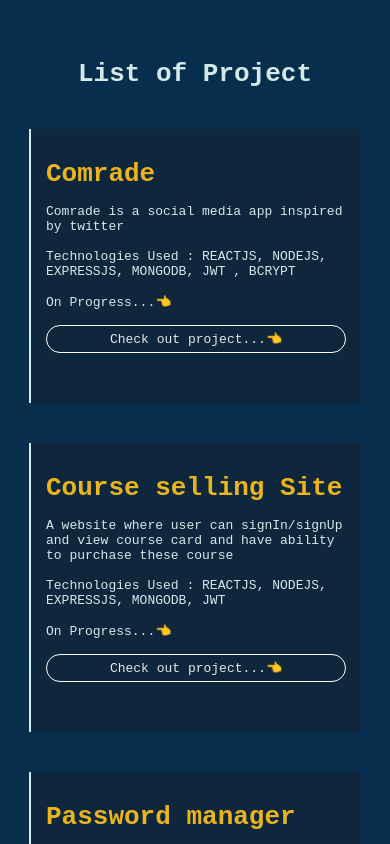
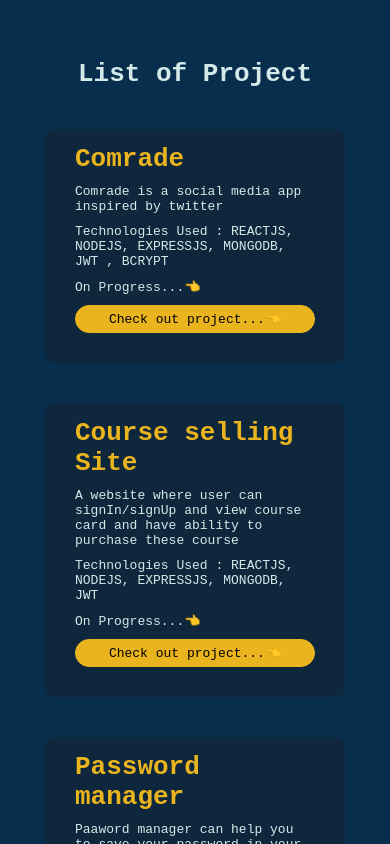
Before and after one commit to rahulgurjar247/Portfolio-rahul, a React (Vite) app: page /project in a window 390 px wide. Shown: the part 2200-3044 px from the top of the page. Built offline with nearby package versions, Linux system fonts and the light colour scheme.

Commit message:
Update Project card

```diff
--- a/src/component/otherCompo/projectcard/projectBox.jsx
+++ b/src/component/otherCompo/projectcard/projectBox.jsx
@@ -1,15 +1,25 @@
 import "./projectcard.css"
 import gsap from "gsap";
-import ScrollTrigger from "gsap/ScrollTrigger";
-import Flip from "gsap/Flip";
-import Draggable from "gsap/Draggable";
 
-gsap.registerPlugin(ScrollTrigger,Draggable,Flip)
-
-const ProjectCard = ({ heading, about, tech, status, url = "#" }) => {
+const ProjectCard = ({
+  heading,
+  about,
+  tech,
+  status,
+  url = "#",
+  ProjectImage = false,
+}) => {
   return (
     <>
       <div className="card">
+        {ProjectImage ? (
+          <div className="projectImage">
+            <img src={ProjectImage} className="projectImage" />
+          </div>
+        ) : (
+          <div></div>
+        )}
+        <div className="project-data">
           <h1>{heading}</h1>
           <p>{about}</p>
           <p>
@@ -28,6 +38,7 @@ const ProjectCard = ({ heading, about, tech, status, url = "#" }) => {
             <a href={url}>Check out project...👈 </a>
           </li>
         </div>
+      </div>
     </>
   );
 };
--- a/src/component/otherCompo/projectcard/projectcard.css
+++ b/src/component/otherCompo/projectcard/projectcard.css
@@ -1,15 +1,32 @@
 .card{
-    width: 400px;
+    width: 350px;
     display: flex;
+    border-radius: 10px;
+    overflow: hidden;
+    gap: 10px;
     flex-direction: column;
-    gap: 20px;
-    padding: 30px 30px  50px 30px;
+    /* padding: 30px 30px  50px 30px; */
     background-color: rgb(14 39 60);
-    border-left:2px solid  ;
+    /* border-left:2px solid  ; */
 }
-.card li{
+.projectImage img{
+    height: 180px;
+
+}
+.project-data{
+    padding: 10px 30px  30px 30px;
+       display: flex;
+    gap: 10px;
+    flex-direction: column;
+}
+.project-data li{
     list-style: none;
-    border-color: white;
+    /* border-color: white; */
+    background-color:#eab41e ;
+    color: black;
+}
+.project-data li a{
+    color: black;
 }
 .card h1{
     color: #eab41e;
@@ -24,14 +41,16 @@
 @media screen and (max-width:600px) {
     .card{
     width: 300px;
-    gap: 15px;
-    padding: 30px 15px  50px 15px;
+    gap: 5px;
+    overflow: hidden;
+    border-radius: 10px;
+    /* padding: 30px 15px  50px 15px; */
     background-color: rgb(14 39 60);
-    border-left:2px solid  ;
+    /* border-left:2px solid  ; */
 }
 .card li{
     list-style: none;
-    border-color: white;
+    /* border-color: white; */
 }
 .card h1{
     color: #eab41e;
@@ -44,3 +63,7 @@
     cursor: pointer;
 }
 }
+
+.projectImage{
+    width: 100%;
+}
```
Also changed, not shown: src/assets/Project Build By me. png.png (added). Lines whose indentation alone changed are shown as unchanged.
